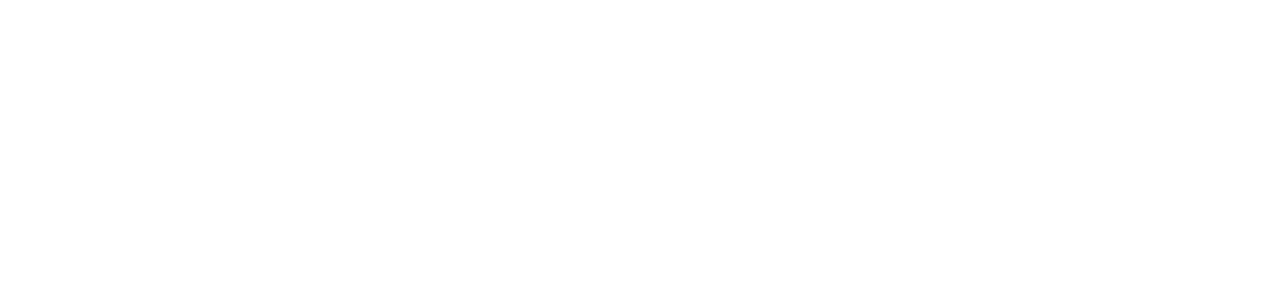
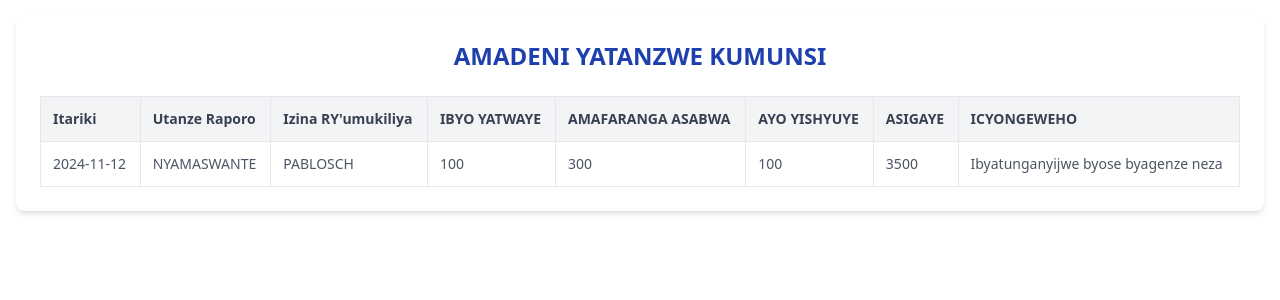
Before and after one commit to Hirwajeermie/-new-good-food-industry, a React (Vite) app: page /Abishyuyeideni in a window 1280 px wide. Before the commit this address had no page. Shown: the top 300 px of the page. Built offline with nearby package versions, Linux system fonts and the light colour scheme; sample sign-in values are in the browser's storage.

Commit message:
new cganges

```diff
--- a/src/App.jsx
+++ b/src/App.jsx
@@ -34,6 +34,8 @@
 import DepansePage from './pages/viewfiles/DepansePage';
 import AbakoziPage from './pages/viewfiles/AbakoziPage';
 import AmadeniPage from './pages/viewfiles/AmadeniPage';
+import AbishyuyedeniPage from './pages/viewfiles/AbishyuyedeniPage';
+
 
 
 
@@ -75,7 +77,7 @@
         <Route path="/Depanse" element={<PrivateRoute element={<DepansePage />} />} />
         <Route path="/List Yabakozi" element={<PrivateRoute element={<AbakoziPage />} />} />
         <Route path="/Amadeni" element={<PrivateRoute element={<AmadeniPage />} />} />
-        <Route path="/Amadeni" element={<PrivateRoute element={<AmadeniPage />} />} />
+        <Route path="/Abishyuyeideni" element={<PrivateRoute element={<AbishyuyedeniPage />} />} />
 
       </Routes>
     </Router>
--- a/src/HomePages.jsx
+++ b/src/HomePages.jsx
@@ -6,7 +6,7 @@
   const navigate = useNavigate();
 
   const links = [
-    { name: 'List Yabakozi', path: '/Amadeni' },
+
     { name: 'Ibigori bishyashya', path: '/Ibishyashya' },
     { name: 'Gutunganywa 1', path: '/Gutunganya' },
     { name: 'Ibigori byakobowe', path: '/ibisanzwe' },
@@ -18,8 +18,8 @@
     { name: 'Ibyagarutse', path: '/Ibyagarutse' },
     { name: 'Depanse', path: '/Depanse' },
     { name: 'List Yabakozi', path: '/List Yabakozi' },
-    { name: 'List Yabakozi', path: '/Amadeni' },
-
+    { name: 'Amadani', path: '/Amadeni' },
+    { name: 'Abishyuye amadeni', path: '/Abishyuyeideni' },
 
   ];
 
--- a/src/components/PrivateRoute.jsx
+++ b/src/components/PrivateRoute.jsx
@@ -1,5 +1,5 @@
 import React from 'react';
-import { Navigate } from 'react-router-dom';
+import { Route, Navigate } from 'react-router-dom';
 
 // Check if the user is authenticated by looking for a "token" in localStorage
 const isAuthenticated = () => {
--- /dev/null
+++ b/src/pages/viewfiles/AbishyuyedeniPage.jsx
@@ -0,0 +1,95 @@
+import React, { useState } from "react";
+
+const initialFormData = {
+  exampleData: [
+    {
+      date: "2024-11-12",
+      utanzeRaporo: "NYAMASWANTE",
+      umukiliya:"PABLOSCH",
+     ibyoYatwaye: "100",
+     amafarangaAsabwa: "300",
+     ayoYishyuye: "400",
+      asigaye: "3500",
+      icyongeweho: "Ibyatunganyijwe byose byagenze neza",
+    },
+  ],
+};
+
+ function AbishyuyedeniPage() {
+  const [formData] = useState(initialFormData);
+
+  return (
+    <div className="container mx-auto p-4 space-y-8">
+      <div className="bg-white rounded-lg shadow-md p-6">
+        <h2 className="text-2xl font-bold text-center text-blue-800 mb-6">
+          AMADENI YATANZWE KUMUNSI
+        </h2>
+
+        <div className="overflow-x-auto">
+          <table className="min-w-full bg-white border border-gray-300">
+            <thead>
+              <tr className="bg-gray-100">
+                <th className="border p-3 text-left text-sm font-semibold text-gray-700">
+                  Itariki
+                </th>
+                <th className="border p-3 text-left text-sm font-semibold text-gray-700">
+                  Utanze Raporo
+                </th>
+                <th className="border p-3 text-left text-sm font-semibold text-gray-700">
+                  Izina RY'umukiliya
+                </th>
+                <th className="border p-3 text-left text-sm font-semibold text-gray-700">
+                  IBYO YATWAYE
+                </th>
+                <th className="border p-3 text-left text-sm font-semibold text-gray-700">
+                  AMAFARANGA ASABWA
+                </th>
+                <th className="border p-3 text-left text-sm font-semibold text-gray-700">
+                  AYO YISHYUYE
+                </th>
+                <th className="border p-3 text-left text-sm font-semibold text-gray-700">
+                  ASIGAYE
+                </th>
+                <th className="border p-3 text-left text-sm font-semibold text-gray-700">
+                  ICYONGEWEHO
+                </th>
+              </tr>
+            </thead>
+            <tbody>
+              {formData.exampleData.map((item, index) => (
+                <tr key={index} className="hover:bg-gray-50">
+                  <td className="border p-3 text-sm text-gray-600">
+                    {item.date}
+                  </td>
+                  <td className="border p-3 text-sm text-gray-600">
+                    {item.utanzeRaporo}
+                  </td>
+                  <td className="border p-3 text-sm text-gray-600">
+                    {item.umukiliya}
+                  </td>
+                  <td className="border p-3 text-sm text-gray-600">
+                    {item.ibyoYatwaye}
+                  </td>
+                  <td className="border p-3 text-sm text-gray-600">
+                    {item.amafarangaAsabwa}
+                  </td>
+                  <td className="border p-3 text-sm text-gray-600">
+                    {item.ibyoYatwaye}
+                  </td>
+                  <td className="border p-3 text-sm text-gray-600">
+                    {item.asigaye}
+                  </td>
+                  <td className="border p-3 text-sm text-gray-600">
+                    {item.icyongeweho}
+                  </td>
+
+                </tr>
+              ))}
+            </tbody>
+          </table>
+        </div>
+      </div>
+    </div>
+  );
+}
+export  default AbishyuyedeniPage;
```
